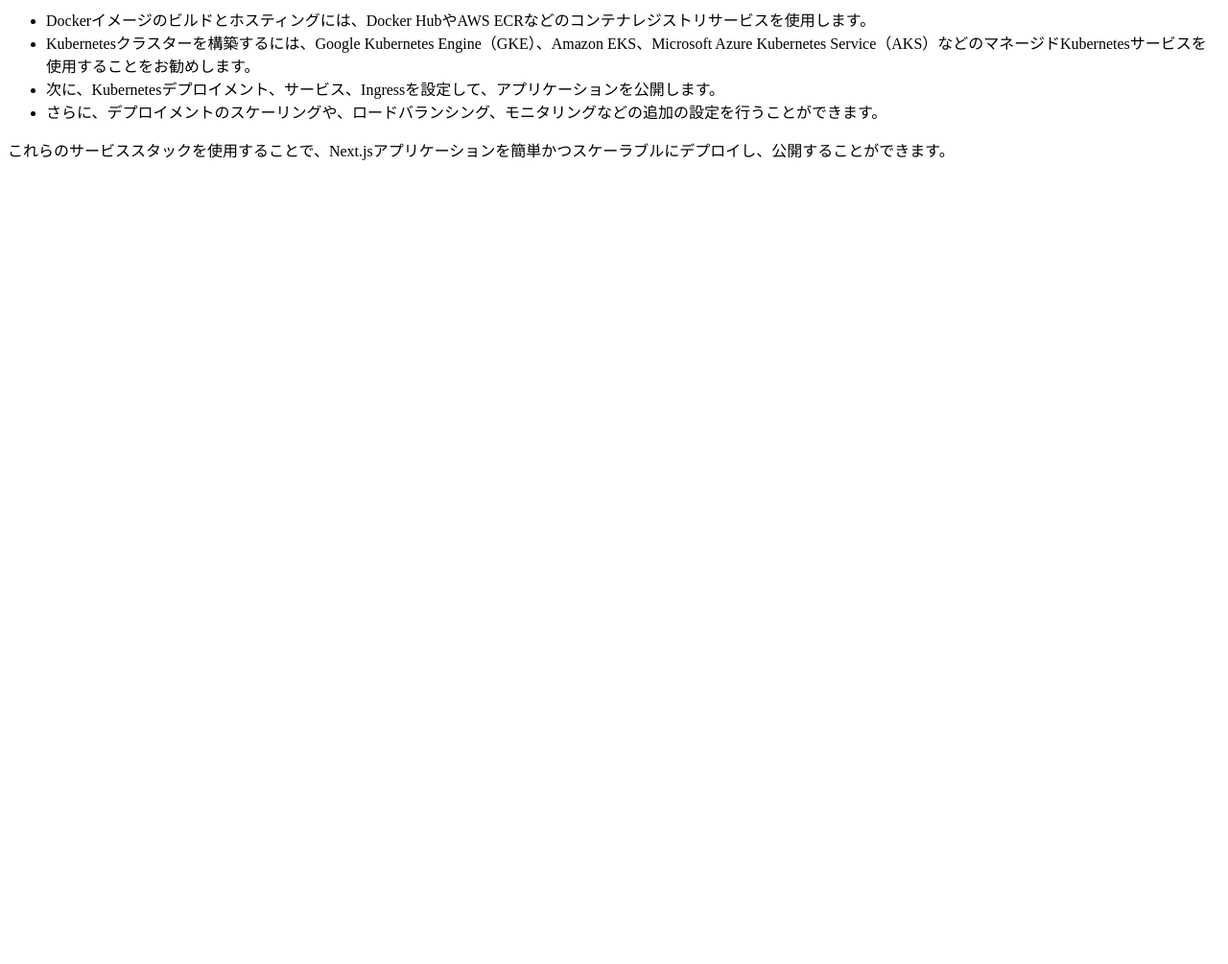
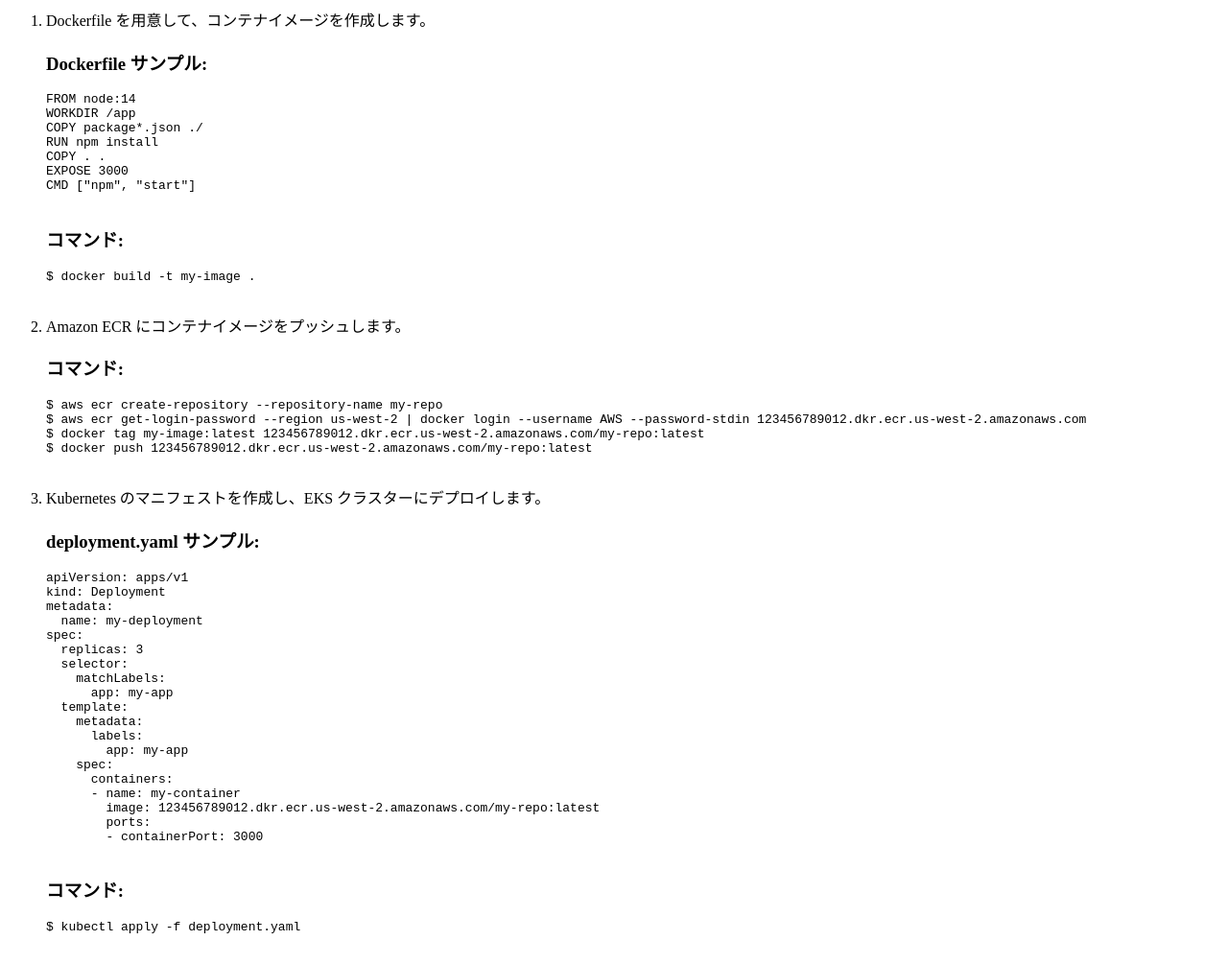
Before and after one commit to YusukeOkamoto/chatgpt-memo, a plain HTML site: page sample/index.html in a window 1280 px wide. Shown: the part 81-1086 px from the top of the page at 96% size. Before the commit the page ends 800 px from the top, so only its background shows below. Drawn offline with Linux system fonts and the light colour scheme.

Commit message:
update sample

```diff
--- a/sample/index.html
+++ b/sample/index.html
@@ -1,16 +1,69 @@
 <!DOCTYPE html>
-<html>
+<html lang="ja">
 <head>
-	<title>Recommended Service Stack for Deploying a Next.js Application</title>
+    <meta charset="UTF-8">
+    <meta name="viewport" content="width=device-width, initial-scale=1.0">
+    <title>Amazon EKS で Docker コンテナをデプロイする方法</title>
 </head>
 <body>
-	<h1>Next.jsアプリケーションのデプロイにおすすめのサービススタック</h1>
-	<ul>
-		<li>Dockerイメージのビルドとホスティングには、Docker HubやAWS ECRなどのコンテナレジストリサービスを使用します。</li>
-		<li>Kubernetesクラスターを構築するには、Google Kubernetes Engine（GKE）、Amazon EKS、Microsoft Azure Kubernetes Service（AKS）などのマネージドKubernetesサービスを使用することをお勧めします。</li>
-		<li>次に、Kubernetesデプロイメント、サービス、Ingressを設定して、アプリケーションを公開します。</li>
-		<li>さらに、デプロイメントのスケーリングや、ロードバランシング、モニタリングなどの追加の設定を行うことができます。</li>
-	</ul>
-	<p>これらのサービススタックを使用することで、Next.jsアプリケーションを簡単かつスケーラブルにデプロイし、公開することができます。</p>
+    <h1>Amazon EKS で Docker コンテナをデプロイする方法</h1>
+    <ol>
+        <li>
+            <p>Dockerfile を用意して、コンテナイメージを作成します。</p>
+            <h3>Dockerfile サンプル:</h3>
+            <pre>
+FROM node:14
+WORKDIR /app
+COPY package*.json ./
+RUN npm install
+COPY . .
+EXPOSE 3000
+CMD ["npm", "start"]
+            </pre>
+            <h3>コマンド:</h3>
+            <pre>
+$ docker build -t my-image .
+            </pre>
+        </li>
+        <li>
+            <p>Amazon ECR にコンテナイメージをプッシュします。</p>
+            <h3>コマンド:</h3>
+            <pre>
+$ aws ecr create-repository --repository-name my-repo
+$ aws ecr get-login-password --region us-west-2 | docker login --username AWS --password-stdin 123456789012.dkr.ecr.us-west-2.amazonaws.com
+$ docker tag my-image:latest 123456789012.dkr.ecr.us-west-2.amazonaws.com/my-repo:latest
+$ docker push 123456789012.dkr.ecr.us-west-2.amazonaws.com/my-repo:latest
+            </pre>
+        </li>
+        <li>
+            <p>Kubernetes のマニフェストを作成し、EKS クラスターにデプロイします。</p>
+            <h3>deployment.yaml サンプル:</h3>
+            <pre>
+apiVersion: apps/v1
+kind: Deployment
+metadata:
+  name: my-deployment
+spec:
+  replicas: 3
+  selector:
+    matchLabels:
+      app: my-app
+  template:
+    metadata:
+      labels:
+        app: my-app
+    spec:
+      containers:
+      - name: my-container
+        image: 123456789012.dkr.ecr.us-west-2.amazonaws.com/my-repo:latest
+        ports:
+        - containerPort: 3000
+            </pre>
+            <h3>コマンド:</h3>
+            <pre>
+$ kubectl apply -f deployment.yaml
+            </pre>
+        </li>
+    </ol>
 </body>
 </html>
```
Also changed, not shown: sample/order.txt (added).
